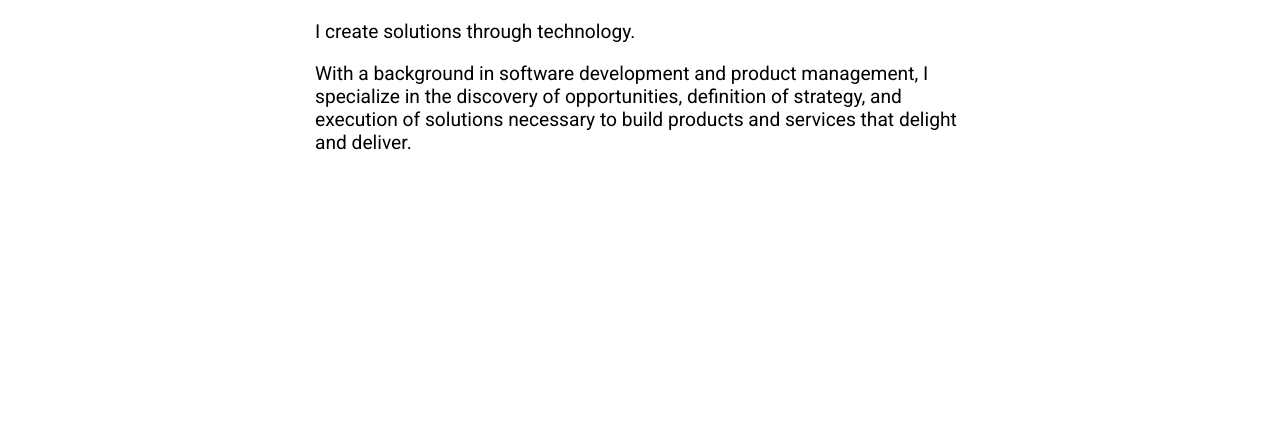
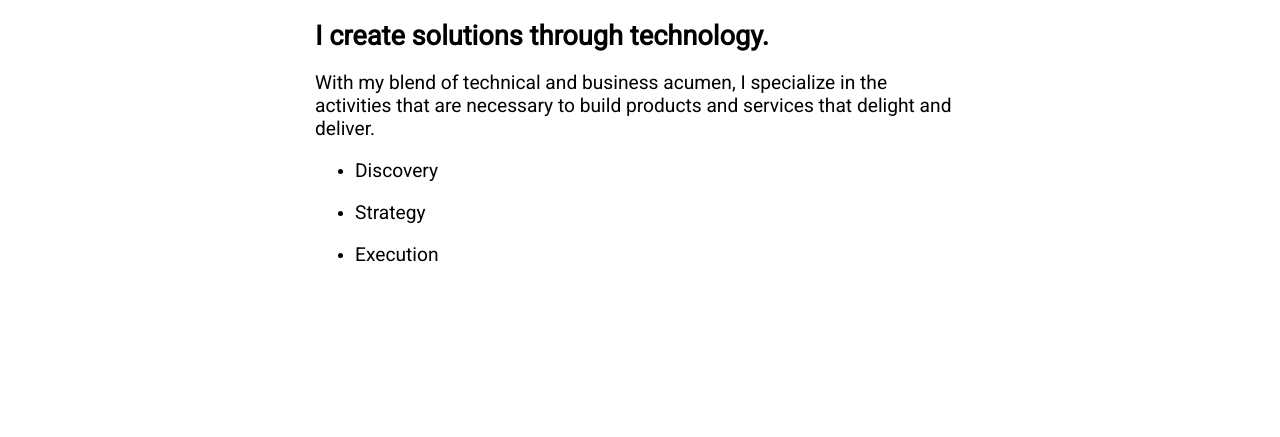
Before and after one commit to bb220/digital-profile, a Gatsby site: page /about in a window 1280 px wide. Shown: the part 291-728 px from the top of the page. Built offline with nearby package versions, Linux system fonts and the light colour scheme; Gatsby itself is replaced by a stand-in of ours.

Commit message:
content updates

```diff
--- a/src/content/about/content.json
+++ b/src/content/about/content.json
@@ -1,6 +1,9 @@
 {
   "page" : "about",
-  "heading": "",
-  "para1": "I create solutions through technology.",
-  "para2": "With a background in software development and product management, I specialize in the discovery of opportunities, definition of strategy, and execution of solutions necessary to build products and services that delight and deliver."
+  "heading": "I create solutions through technology.",
+  "para1": "With my blend of technical and business acumen, I specialize in the activities that are necessary to build products and services that delight and deliver.",
+  "para2": "Discovery",
+  "para3": "Strategy",
+  "para4": "Execution",
+  "para5": ""
 }
--- a/src/pages/about.js
+++ b/src/pages/about.js
@@ -16,6 +16,9 @@ export default ({ location }) => {
               page
               para1
               para2
+              para3
+              para4
+              para5
               heading
             }
           }
@@ -35,7 +38,18 @@ export default ({ location }) => {
             <div className={cx(css.content, css.about_bottom)}>
               <h2>{data.aboutJson.heading}</h2>
               <p>{data.aboutJson.para1}</p>
-              <p>{data.aboutJson.para2}</p>
+              <ul>
+                <li>
+                  <p>{data.aboutJson.para2}</p>
+                </li>
+                <li>
+                  <p>{data.aboutJson.para3}</p>
+                </li>
+                <li>
+                  <p>{data.aboutJson.para4}</p>
+                </li>
+              </ul>
+              <p>{data.aboutJson.para5}</p>
             </div>
           </div>
         </Layout>);
--- a/src/pages/style.module.scss
+++ b/src/pages/style.module.scss
@@ -20,12 +20,6 @@
 
 .work_link {
   margin-top: 0.3rem;
-}
-
-.time_range {
-  display: inline;
-  font-size: 1rem;
-  margin-left: 5px;
 }
 
 .content {
--- a/src/pages/work.js
+++ b/src/pages/work.js
@@ -20,7 +20,6 @@ export default ({ location }) => {
                 description
                 para2
                 site
-                time
               }
             }
           }
@@ -42,7 +41,6 @@ export default ({ location }) => {
                 <h2>{position.title}</h2>
                 <p className={css.work_link}>
                   <a href={position.site}>{position.location}</a>
-                  <p className={css.time_range}>{position.time}</p>
                 </p>
                 <p>{position.description}</p>
                 <p>{position.para2}</p>
```
Also changed, not shown: src/content/work/content.json (+3 -5 lines).
